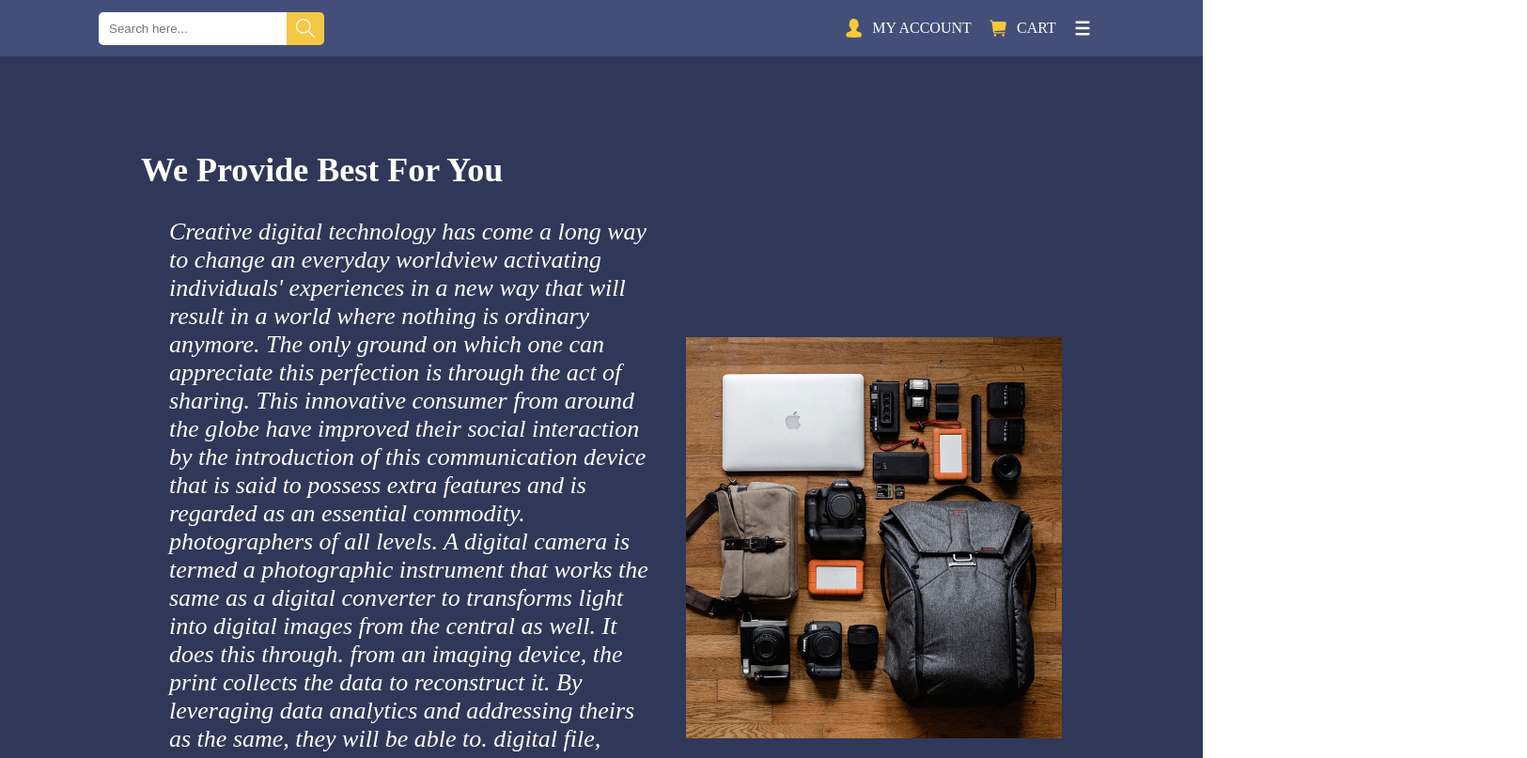
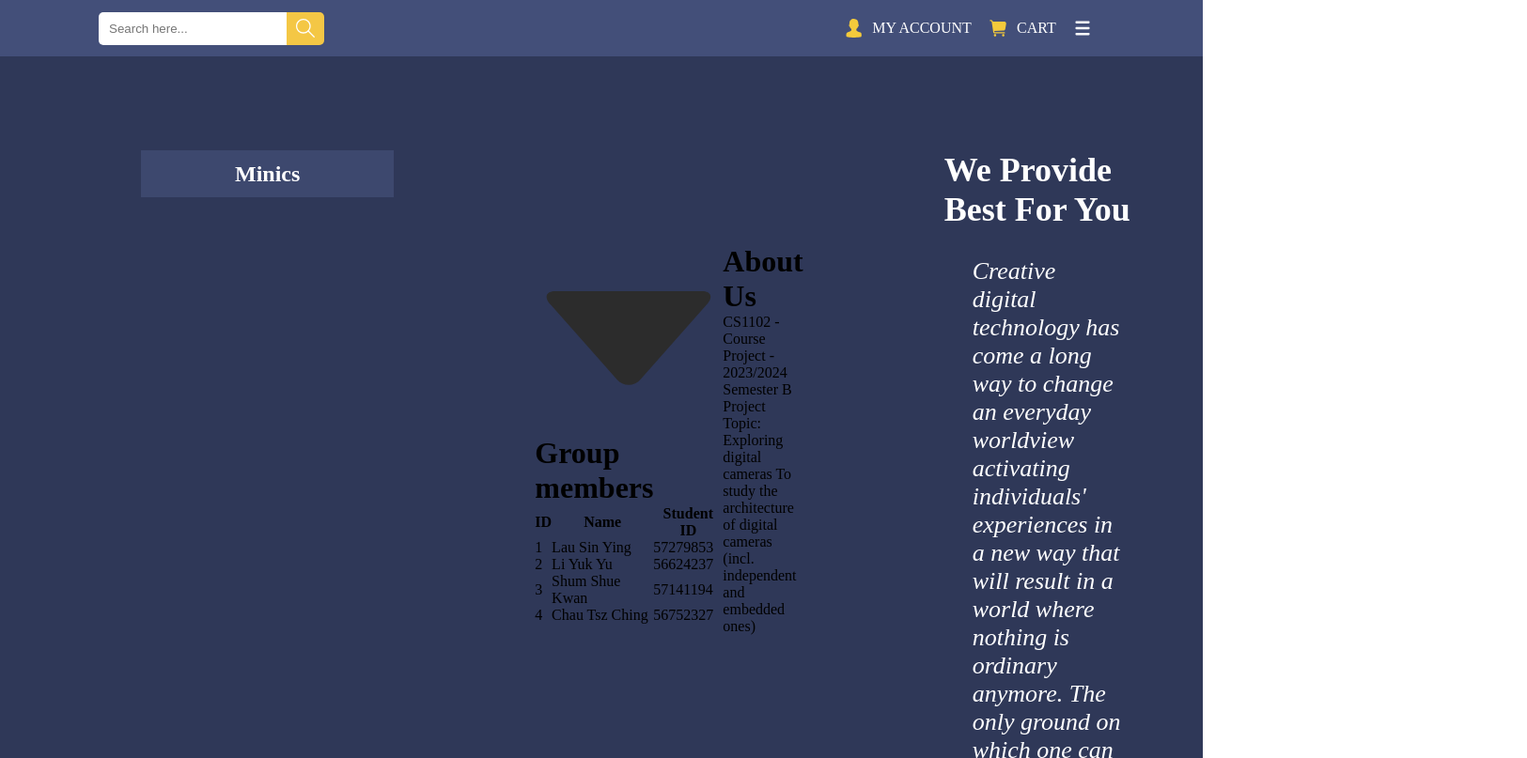
Before and after one commit to MomoShum/Digital-Camera-CS1102, a plain HTML site: page index.html in a window 1280 px wide. Shown: the top 807 px of the page at 94% size, 1625 px wide, since content can reach past the window. Drawn offline with Linux system fonts and the light colour scheme.

Commit message:
Update index.html

```diff
--- a/index.html
+++ b/index.html
@@ -736,6 +736,62 @@
             </div>
         </div>
         <div class="content">
+              <div class="navBar">
+            <h1>Minics</h1>
+
+        </div>
+        <div class="content">
+            <div class="tablebox">
+                <img class="table_img" src="images/down_key.svg" alt="">
+                <h1>Group members</h1>
+                <table id="tableId" border="0" cellspacing="0" cellpadding="0">
+                    <thead>
+                        <tr>
+                            <th>ID</th>
+                            <th>Name</th>
+                            <th>Student ID</th>
+
+                        </tr>
+                    </thead>
+                    <tbody>
+                        <tr>
+                            <td>1</td>
+                            <td>Lau Sin Ying</td>
+                            <td>57279853</td>
+
+                        </tr>
+                        <tr>
+                            <td>2</td>
+                            <td>Li Yuk Yu</td>
+                            <td>56624237</td>
+
+                        </tr>
+                        <tr>
+                            <td>3</td>
+                            <td>Shum Shue Kwan</td>
+                            <td>57141194</td>
+
+                        </tr>
+                        <tr>
+                            <td>4</td>
+                            <td>Chau Tsz Ching</td>
+                            <td>56752327</td>
+
+                        </tr>
+                    </tbody>
+                </table>
+            </div>
+            <div class="about_content">
+                <h1>About Us</h1>
+                <div class="about_box">
+                    CS1102 - Course Project - 2023/2024 Semester B
+                    Project Topic: Exploring digital cameras
+                    To study the architecture of digital cameras (incl. independent and embedded ones)
+                </div>
+            </div>
+
+
+        </div>
             <div class="left_box">
                 <h1>We Provide Best For You</h1>
                 <p>
```
